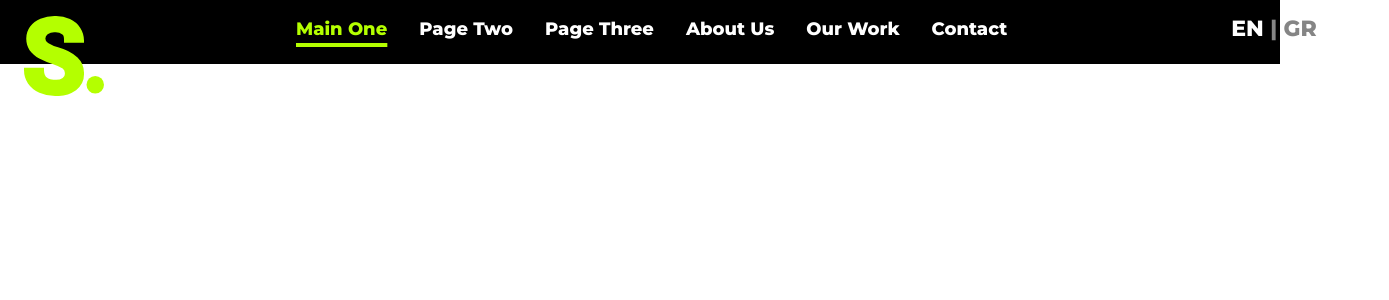
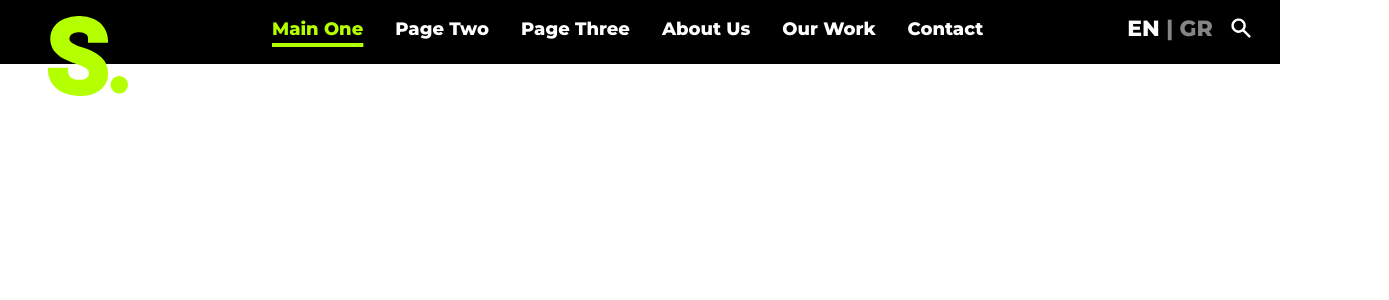
Before and after one commit to mariabarkouzou/S., a React (Create React App) app: page / in a window 1280 px wide. Shown: the top 300 px of the page, 1389 px wide, since content can reach past the window. Built offline with nearby package versions, Linux system fonts and the light colour scheme.

Commit message:
Full responsive Navbar

```diff
--- a/src/components/Navbar1.js
+++ b/src/components/Navbar1.js
@@ -79,7 +79,7 @@ export default function Navbar1() {
     <Disclosure as="nav" className="bg-black">
       {({ open }) => (
         <>
-          <div className="max-w-7xl mx-auto px-2 sm:px-4 lg:px-6">
+          <div className="max-w-9xl mx-auto xl:px-2 sm:px-4 2xl:px-6">
             <div className="relative flex items-center justify-between h-16">
               <div className="flex items-center px-2 lg:px-0">
                 <div className="flex flex-shrink-0 items-center">
@@ -89,29 +89,29 @@ export default function Navbar1() {
                     alt="Spitogatos logo"
                   />
                   <img
-                    className="hidden lg:block h-20 w-20 mt-12 z-10"
+                    className="hidden lg:block h-20 w-20 ml-10 mt-12 z-10"
                     src="logo.svg"
                     alt="Spitogatos logo"
                   />
                 </div>
-                <div className="hidden xl:ml-48 lg:ml-24 md:block md:ml-10">
-                  <div className=" flex md:space-x-4 lg:space-x-8">
+                <div className="hidden 2xl:ml-72 xl:ml-36 sm:block md:ml-12 sm:ml-10">
+                  <div className=" flex sm:space-x-2 md:space-x-4 lg:space-x-4 xl:space-x-8">
                     {navigation.map(item => (
                       <a
                         key={item.name}
                         href={item.href}
                         className={classNames(
                           item.current
-                            ? "bg-black text-yellow  underline font-extra-bold decoration-4 underline-offset-8 lg:text-middle md:text-base sm:text-sm"
+                            ? "bg-black text-yellow  underline font-extra-bold decoration-4 underline-offset-8 2xl:text-middle xl:text-middle lg:text-middle md:text-sm sm:text-xsm"
                             : "text-white",
-                          "z-10 font-extra-bold lg:text-middle md:text-base sm:text-sm hover:underline hover:text-yellow decoration-4 underline-offset-8 "
+                          "z-10 font-extra-bold lg:text-middle md:text-sm sm:text-xsm hover:underline hover:text-yellow decoration-4 underline-offset-8 "
                         )}
                         aria-current={item.current ? "page" : undefined}
                       >
                         {item.name}
                       </a>
                     ))}
-                <p className="hidden md:block lg:left-48 lg:bottom-1 md:left-10 cursor-pointer md:text-base sm:text-sm font-extra-bold text-white relative lg:text-normal">
+                <p className="hidden sm:block 2xl:left-48 lg:bottom-1 xl:left-28 sm:left-8 md:left-6 cursor-pointer md:text-sm sm:text-xsm font-extra-bold text-white relative lg:text-normal">
                   EN <span className="text-gray-200">| GR</span>
                 </p>
                 <label htmlFor="search" className="sr-only">
@@ -119,7 +119,7 @@ export default function Navbar1() {
                 </label>
 
                     <SearchIcon
-                      className="relative h-6 w-6 text-white lg:left-52 3xl:mb-2 md:left-10"
+                      className="relative h-6 w-6 text-white cursor-pointer xl:left-24 2xl:left-52 2xl:mb-2 sm:left-8 md:left-6"
                       aria-hidden="true"
                     />
                   </div>
@@ -129,7 +129,7 @@ export default function Navbar1() {
 
 
 
-              <div className="flex md:hidden">
+              <div className="flex sm:hidden">
                 {/* Mobile menu button */}
                 <Disclosure.Button className="inline-flex items-center justify-center p-2 rounded-md text-white">
                   <span className="sr-only">Open main menu</span>
```
